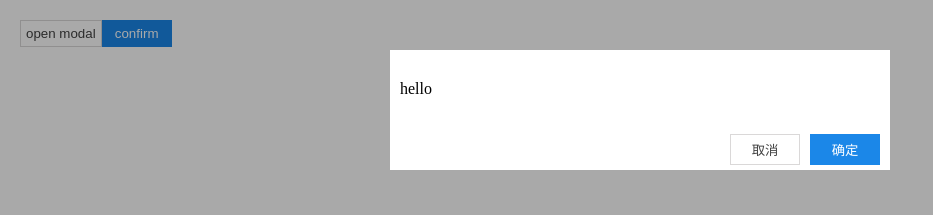
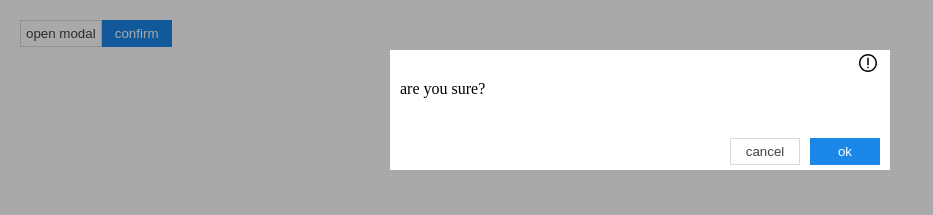
Before and after one commit to RobinYang11/pui_test, a React app: page / in a window 1280 px wide. Both pictures are taken after a click on the button "confirm". Shown: the top 215 px of the page, without its empty margins (0-933 px from the left). Built offline with nearby package versions, Linux system fonts and the light colour scheme.

Commit message:
feat:fix modal

```diff
--- a/components/Modal/index.tsx
+++ b/components/Modal/index.tsx
@@ -15,21 +15,29 @@ interface IModalProps {
   width?: string;
   style?: object;
   isCloseButtonVisible?: boolean;
+  sureText?: string;
+  closeText?: string;
+  rootDom?: HTMLDivElement
 }
 
 function Modal(props: IModalProps) {
 
   const [visible, setVisible] = useState(props.visible);
   useEffect(() => {
-    setVisible(props.visible)
+    setVisible(props.visible);
   }, [props.visible]);
 
   function closeModal() {
+
     if (props.onClose) {
       props.onClose();
-      return;
+    } else {
+      setVisible(false);
     }
-    setVisible(false);
+
+    if (!!props.rootDom) {
+      removeDynamicNode(props.rootDom);
+    }
   }
 
   function renderCloseButton() {
@@ -47,6 +55,10 @@ function Modal(props: IModalProps) {
       </span>);
     }
     return null;
+  }
+
+  function removeDynamicNode(dom: HTMLDivElement) {
+    document.body.removeChild(dom);
   }
 
   /**
@@ -102,7 +114,7 @@ function Modal(props: IModalProps) {
             </div>
             <div className="modal-footer">
               {
-                props.footer ? props.footer : (
+                props.footer !== undefined ? props.footer : (
                   <React.Fragment>
                     <Button
                       type="default"
@@ -111,9 +123,9 @@ function Modal(props: IModalProps) {
                       }}
                       style={{ marginRight: "10px" }}
                     >
-                      取消
-                      </Button>
-                    <Button type="primary">确定</Button>
+                      {props.closeText || "cancel"}
+                    </Button>
+                    <Button type="primary">{props.sureText || "ok"}</Button>
                   </React.Fragment>
                 )
               }
@@ -125,15 +137,24 @@ function Modal(props: IModalProps) {
   )
 }
 
+/**
+ * confirm render a Modal on dynamic dom node.
+ * when confirm closed,the node will be removed automatically.
+ */
+interface IconfirmProps extends IModalProps {
+  content?: React.ReactChild | React.ReactChildren | React.ReactElement | string;
+}
 
-Modal.confirm = function () {
+Modal.confirm = function (params: IconfirmProps) {
   const tempDiv = document.createElement('div')
   document.body.appendChild(tempDiv);
   ReactDOM.render(
     <Modal
-      isCloseButtonVisible={false}
-      visible={true}>
-      hello
+      {...params}
+      rootDom={tempDiv}
+      visible={params.visible === undefined ? true : params.visible}
+    >
+      {params.content}
     </Modal>, tempDiv);
 }
 
--- a/src/index.jsx
+++ b/src/index.jsx
@@ -33,7 +33,11 @@ class App extends React.Component {
           onClick={this.toggle}>
           open modal
         </Button>
-        <Button onClick={() => {  Modal.confirm(); }} type="primary" >
+        <Button onClick={() => {
+          Modal.confirm({
+            content: "are you sure?",
+          });
+        }} type="primary" >
           confirm
         </Button>
         <Modal
```
